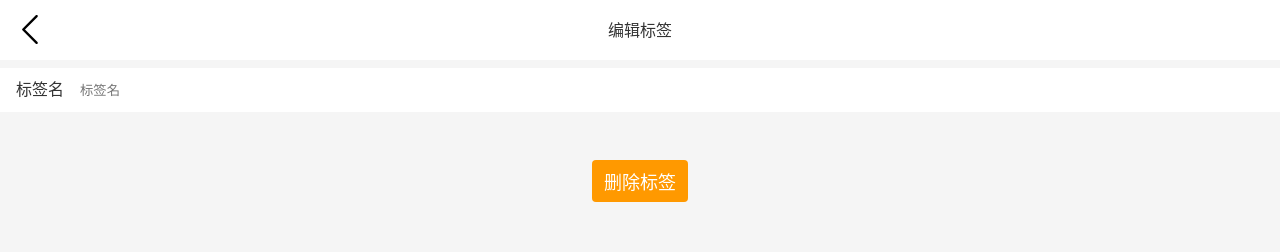
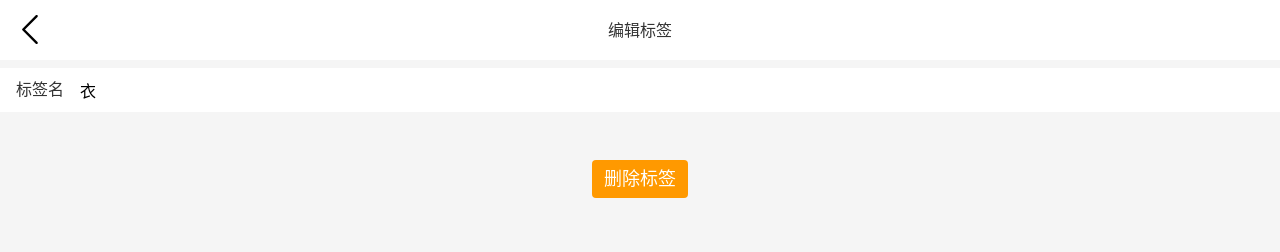
Before and after one commit to Kaiser-GOAT/morney-react-code, a React app: page /#/tags/1 in a window 1280 px wide. Shown: the top 252 px of the page. Built offline with nearby package versions, Linux system fonts and the light colour scheme.

Commit message:
编辑TAG

```diff
--- a/src/index.scss
+++ b/src/index.scss
@@ -30,9 +30,9 @@ body {
   width: 32px;
   height: 32px;
 }
-button {
-  font-family: inherit;
-  border: none;
+button,
+input {
+  font: inherit;
 }
 :focus {
   outline: none;
--- a/src/useTags.tsx
+++ b/src/useTags.tsx
@@ -11,10 +11,28 @@ const defaultTags = [
 const useTags = () => {
     const [tags, setTags] = useState<{ id: number; name: string }[]>(defaultTags);
     const findTag = (id: number) => tags.filter(tag => tag.id === id)[0];
+    const findTagIndex = (id: number) => {
+        let result = -1
+        for (let i = 0; i < tags.length; i++){
+            if (tags[i].id === id) {
+                result = i;
+                break;
+            }
+        }
+        return result;
+    }
+    const updateTag = (id: number, obj: { name: string }) => {
+        const index = findTagIndex(id);
+        const tagsClone = JSON.parse(JSON.stringify(tags));
+        tagsClone.splice(index, 1, { id: id, name: obj.name })
+        setTags(tagsClone);
+    }
     return ({
         tags,
         setTags,
-        findTag
+        findTag,
+        updateTag,
+        findTagIndex
     })
 }
 export {useTags}
--- a/src/views/tag.tsx
+++ b/src/views/tag.tsx
@@ -1,4 +1,4 @@
-import { parse } from "@babel/core"
+
 import { useParams } from "react-router-dom"
 import { useTags } from "../useTags"
 import Layout from '../layout'
@@ -26,9 +26,9 @@ type Params = {
     id : string
 }
 const Tag: React.FC = (props) => {
-    const { findTag } = useTags()
-    let { id } = useParams<Params>();
-    const tag =findTag(parseInt(id))
+    const { findTag,updateTag } = useTags()
+    let { id:idString } = useParams<Params>();
+    const tag =findTag(parseInt(idString))
     return (
         <Layout>
             <Topbar>
@@ -38,7 +38,12 @@ const Tag: React.FC = (props) => {
             </Topbar>
 
                <InputWrapper>
-                <Input label='标签名' type='text' placeholder='标签名' />
+                <Input label='标签名' type='text' placeholder='标签名'
+                    value={tag.name}
+                    onChange={(e) => {
+                        updateTag(tag.id, { name: e.target.value });
+                    }}
+                />
                 </InputWrapper>
             <Center>
                 <Space />
```
Also changed, not shown: 1 other file (tests, documents, lock files or other folders).
